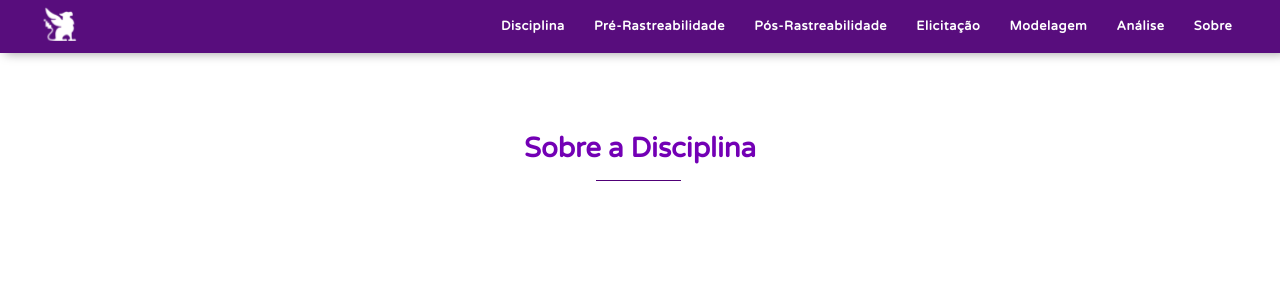
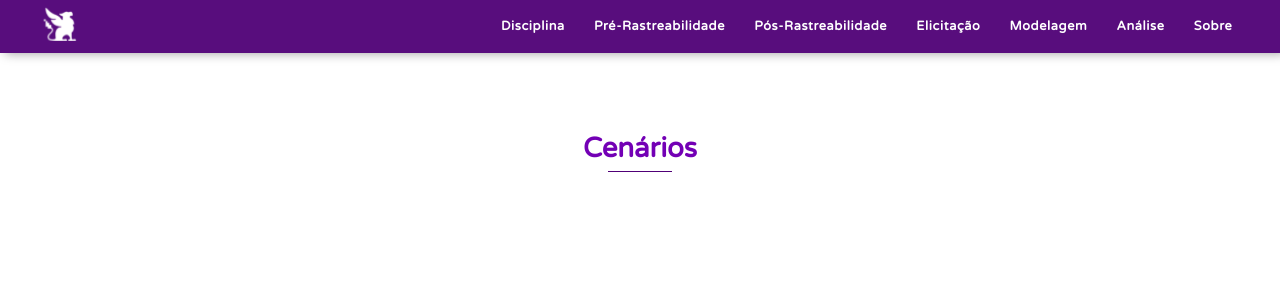
Before and after one commit to requisitos-habitica/Habitica, a React (Create React App) app: page /Modelagem/Cenarios in a window 1280 px wide. Shown: the top 300 px of the page. Built offline with nearby package versions, Linux system fonts and the light colour scheme.

Commit message:
Improve base h1 and its ::after

```diff
--- a/src/App.js
+++ b/src/App.js
@@ -8,6 +8,9 @@ import LandingPage from './components/LandingPage/LandingPage'
 import Disciplina from './components/docs/Disciplina/Disciplina'
 
 import Modelagem from './components/docs/Modelagem/Modelagem'
+import Lexico from './components/docs/Modelagem/Lexico/Lexico'
+import Cenario from './components/docs/Modelagem/Cenario/Cenario'
+
 
 const App = () => {
 
@@ -26,8 +29,8 @@ const App = () => {
           <Route exact path="/Sobre"/>
 
           {/* Modelagem */}
-          <Route path="/Modelagem/Lexicos" component={ Disciplina }/>
-          <Route path="/Modelagem/Cenarios" component={ Disciplina }/>
+          <Route path="/Modelagem/Lexicos" component={ Lexico }/>
+          <Route path="/Modelagem/Cenarios" component={ Cenario }/>
 
 
         </Switch>
--- a/src/App.scss
+++ b/src/App.scss
@@ -32,14 +32,15 @@ h1 {
   font-size: 2.6rem;
   margin: 8rem 0;
   text-align: center;
+  display: flex;
+  flex-direction: column;
+  justify-content: center;
+  align-items: center;
 
   &::after {
     content: '';
-    display: block;
-    margin-top: .8rem;
-    margin-left: 44.8%;
-    width: 10%;
-    border-bottom: 1.8px solid var(--color-purple);
+    width: 6rem;
+    border-bottom: .18rem solid var(--color-purple);
   }
 }
 
--- /dev/null
+++ b/src/components/docs/Modelagem/Cenario/Cenario.js
@@ -0,0 +1,10 @@
+import React from 'react'
+
+const Cenario = () => (
+  <div className="context artefact">
+    <h1>Cenários</h1>
+
+  </div>
+)
+
+export default Cenario
--- a/src/components/docs/Modelagem/Lexico/ConcluirAfazer.js
+++ b/src/components/docs/Modelagem/Lexico/ConcluirAfazer.js
@@ -1,5 +1,6 @@
 import React from 'react'
 import { Link } from 'react-router-dom'
+
 const ConcluirAfazer = () => (
   <div className="content artefact">
     <HeadArtefact versions={ null } rastreability={ null }
@@ -20,7 +21,7 @@ const ConcluirAfazer = () => (
       <h2>Noção</h2>
       <ul>
         <li>
-            O usuário marca o <Link to="/Afazer">afazer</Link> como completo e ele some da <Link to="/ListaDeTarefas">lista</Link>.
+          O usuário marca o <Link to="/Afazer">afazer</Link> como completo e ele some da <Link to="/ListaDeTarefas">lista</Link>.
         </li>
       </ul>
     </Card>
@@ -29,7 +30,7 @@ const ConcluirAfazer = () => (
       <h2>Impacto</h2>
       <ul>
         <li>O afazer que for concluído não será mais listado na <Link to="/ListaDeTarefas">lista de tarefas</Link></li>
-         <li>Ao completar um afazer o usuário <Link to="/ReceberRecompensa">recebe as recompensas</Link></li>
+        <li>Ao completar um afazer o usuário <Link to="/ReceberRecompensa">recebe as recompensas</Link></li>
       </ul>
     </Card>
 
--- /dev/null
+++ b/src/components/docs/Modelagem/Lexico/Lexico.js
@@ -0,0 +1,10 @@
+import React from 'react'
+
+const Lexico = () => (
+  <div className="context artefact">
+    <h1>Léxicos</h1>
+
+  </div>
+)
+
+export default Lexico
```
